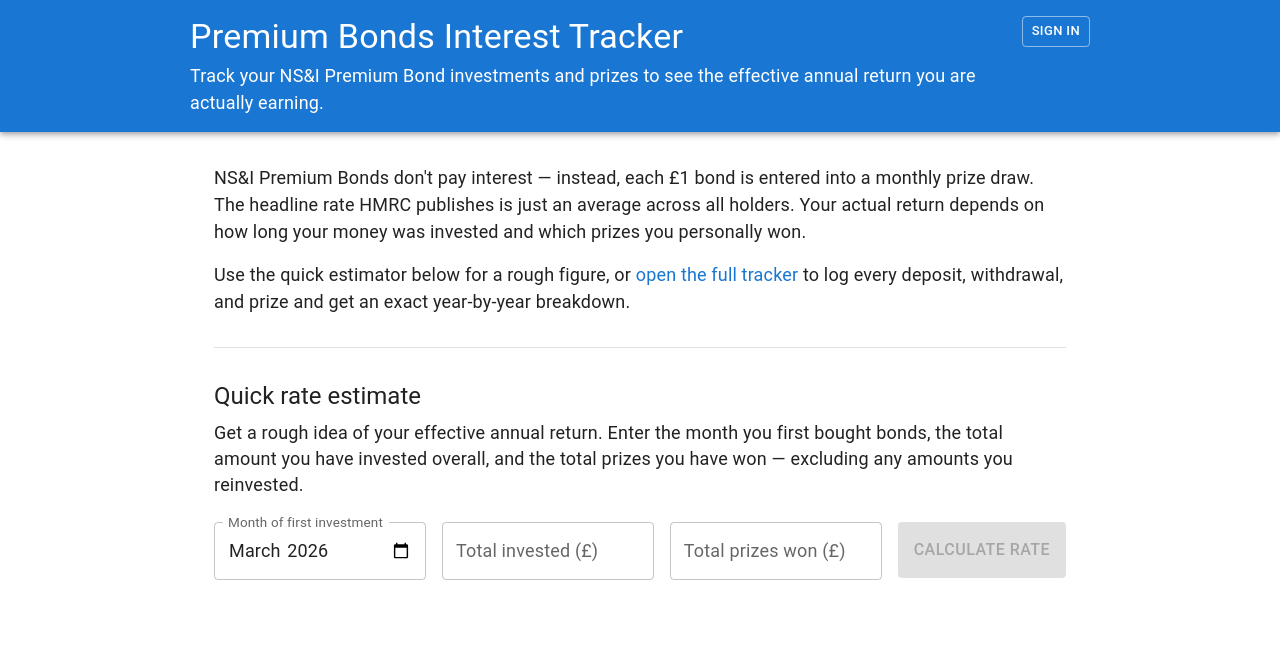
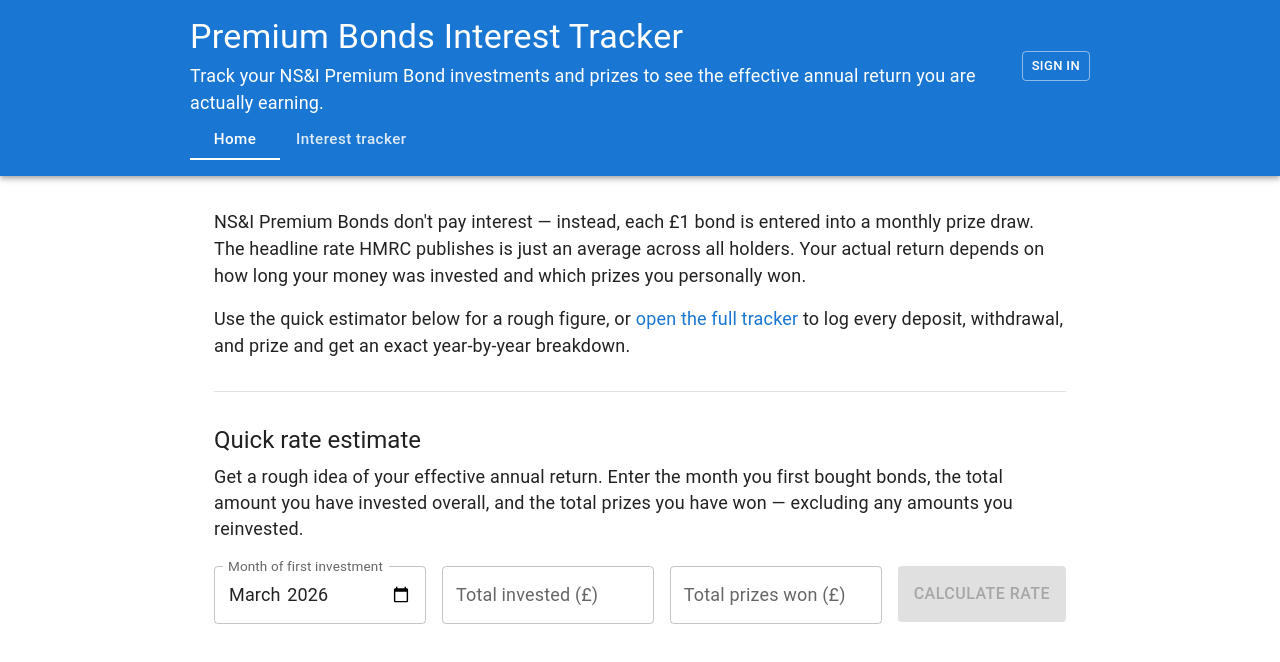
Before and after one commit to NinaKWelch/premium-bond, a Next.js app: page / in a window 1280 px wide. Shown: the top 662 px of the page. Built offline with nearby package versions, Linux system fonts and the light colour scheme; no server answers; what @mui/material-nextjs would draw is missing.

Commit message:
clears guest cookie on sign in and changes menu layout

```diff
--- a/app/layout.tsx
+++ b/app/layout.tsx
@@ -9,7 +9,7 @@ export const metadata: Metadata = {
     'Calculate the actual interest rate you earned from UK NS&I Premium Bonds based on your real deposits, withdrawals, and prizes.',
 };
 
-export default async function RootLayout({ children }: { children: React.ReactNode }) {
+const RootLayout = async ({ children }: { children: React.ReactNode }) => {
   const session = await auth();
 
   return (
@@ -21,4 +21,6 @@ export default async function RootLayout({ children }: { children: React.ReactNo
       </body>
     </html>
   );
-}
+};
+
+export default RootLayout;
--- a/src/components/Header/Header.tsx
+++ b/src/components/Header/Header.tsx
@@ -10,21 +10,30 @@ import Toolbar from '@mui/material/Toolbar';
 import Tooltip from '@mui/material/Tooltip';
 import Typography from '@mui/material/Typography';
 import { AccountCircleOutlined as AccountCircleIcon } from '@mui/icons-material';
+import NavMenu from './NavMenu';
 
 const Header = () => {
   const { data: session } = useSession();
 
   return (
     <AppBar position="static" className="print-hide">
-      <Toolbar sx={{ py: { xs: 1.5, sm: 2 } }}>
+      <Toolbar sx={{ py: { xs: 1.5, md: 2 } }}>
         <Container
           maxWidth="md"
           disableGutters
           sx={{
             display: 'flex',
-            alignItems: { xs: 'center', md: 'flex-start' },
+            flexDirection: 'column',
+            alignItems: 'stretch',
+            gap: 0.5,
+          }}
+        >
+          {/* Title row */}
+          <Box
+            sx={{
+              display: 'flex',
               justifyContent: 'space-between',
-            gap: 1,
+              alignItems: 'center',
             }}
           >
             <Box sx={{ minWidth: 0 }}>
@@ -41,7 +50,15 @@ const Header = () => {
               </Typography>
             </Box>
 
-          <Box sx={{ display: 'flex', alignItems: 'center', gap: 1, flexShrink: 0 }}>
+            {/* Profile icon or sign-in */}
+            <Box
+              sx={{
+                display: 'flex',
+                alignItems: 'center',
+                gap: 1,
+                flexShrink: 0,
+              }}
+            >
               {session ? (
                 <>
                   <Typography
@@ -71,6 +88,10 @@ const Header = () => {
                 </Button>
               )}
             </Box>
+          </Box>
+
+          {/* Nav tabs */}
+          <NavMenu />
         </Container>
       </Toolbar>
     </AppBar>
--- /dev/null
+++ b/src/components/Header/NavMenu.tsx
@@ -0,0 +1,59 @@
+'use client';
+
+import { usePathname } from 'next/navigation';
+import { useSession } from 'next-auth/react';
+import Tab from '@mui/material/Tab';
+import Tabs from '@mui/material/Tabs';
+
+type TNavItem = { label: string; href: string };
+
+const useNavItems = (): TNavItem[] => {
+  const { data: session, status } = useSession();
+  const isGuest = status === 'unauthenticated';
+  const hasTracker = !!session || isGuest;
+
+  return [
+    { label: 'Home', href: '/' },
+    ...(hasTracker ? [{ label: 'Interest tracker', href: '/premium-bonds/interest-tracker' }] : []),
+  ];
+};
+
+const NavMenu = () => {
+  const items = useNavItems();
+  const pathname = usePathname();
+
+  const activeTab = items.findIndex((item) => item.href === pathname);
+
+  return (
+    <nav>
+      <Tabs
+        value={activeTab === -1 ? false : activeTab}
+        textColor="inherit"
+        variant="scrollable"
+        scrollButtons="auto"
+        slotProps={{ indicator: { style: { backgroundColor: 'white' } } }}
+        sx={{ minHeight: 0 }}
+      >
+        {items.map((item) => (
+          <Tab
+            key={item.href}
+            label={item.label}
+            href={item.href}
+            component="a"
+            sx={{
+              color: 'inherit',
+              opacity: 0.85,
+              textTransform: 'none',
+              fontSize: '0.95rem',
+              minHeight: 40,
+              py: 0.5,
+              '&.Mui-selected': { opacity: 1 },
+            }}
+          />
+        ))}
+      </Tabs>
+    </nav>
+  );
+};
+
+export default NavMenu;
--- a/src/components/LoginForm/LoginForm.tsx
+++ b/src/components/LoginForm/LoginForm.tsx
@@ -16,7 +16,7 @@ import TextField from '@mui/material/TextField';
 import Typography from '@mui/material/Typography';
 import NextLink from 'next/link';
 import { loginSchema, type TLoginFormValues } from '#schemas/auth.schemas';
-import { continueAsGuest } from '../../../app/actions';
+import { continueAsGuest, clearGuestCookie } from '../../../app/actions';
 
 const LoginForm = () => {
   const router = useRouter();
@@ -38,6 +38,7 @@ const LoginForm = () => {
     if (result.error) {
       setServerError('Invalid email or password');
     } else {
+      await clearGuestCookie();
       router.push('/premium-bonds/interest-tracker');
     }
   };
--- a/src/components/RegisterForm/RegisterForm.tsx
+++ b/src/components/RegisterForm/RegisterForm.tsx
@@ -15,6 +15,7 @@ import TextField from '@mui/material/TextField';
 import Typography from '@mui/material/Typography';
 import NextLink from 'next/link';
 import { registerSchema, type TRegisterFormValues } from '#schemas/auth.schemas';
+import { clearGuestCookie } from '../../../app/actions';
 import { localBondsStore } from '#store/localBondsStore';
 import { addTransaction, addPrize } from '#api/bonds';
 
@@ -79,6 +80,7 @@ const RegisterForm = () => {
       }
     }
 
+    await clearGuestCookie();
     router.push('/premium-bonds/interest-tracker');
   };
 
```
Also changed, not shown: app/actions.ts (+8 -2 lines), app/page.tsx (+5 -7 lines), app/profile/page.tsx (+6 -1 lines), src/components/Results/GuestSaveBanner.tsx (+16 -4 lines). Lines whose indentation alone changed are shown as unchanged.
